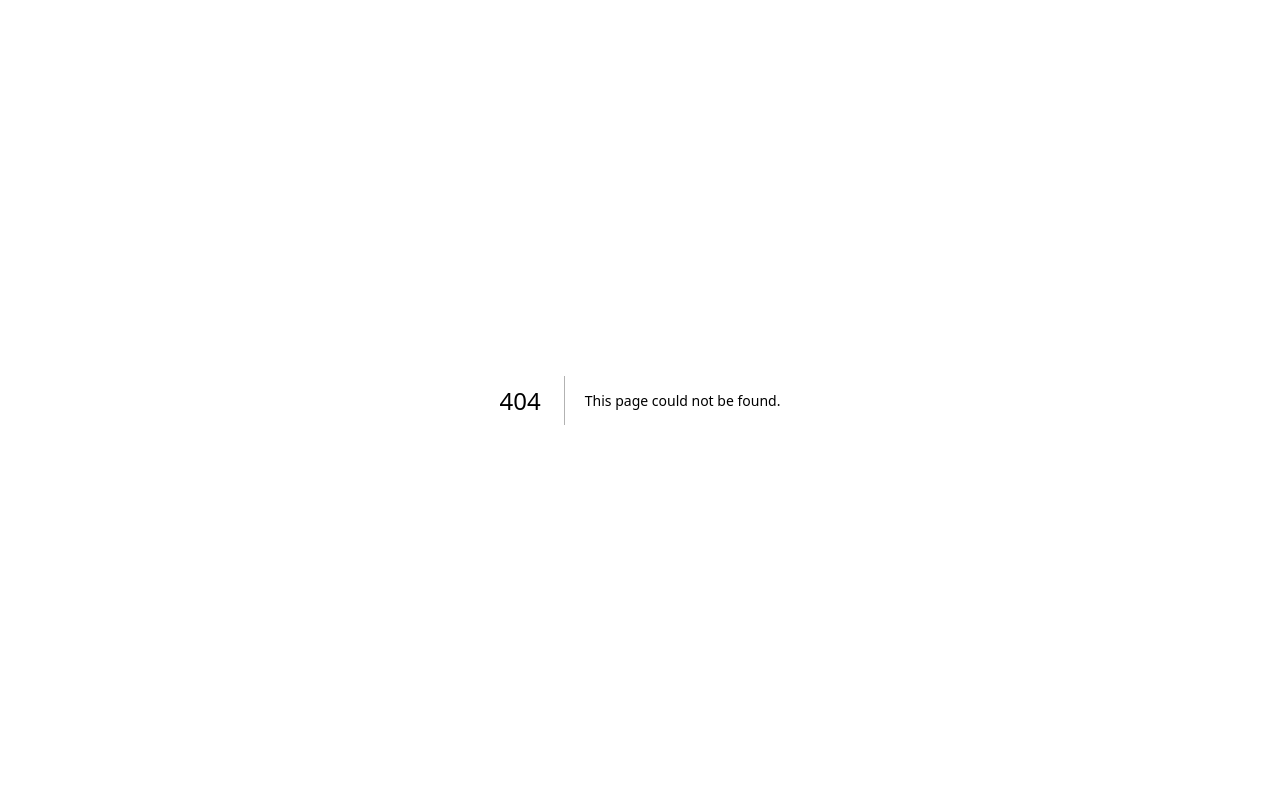
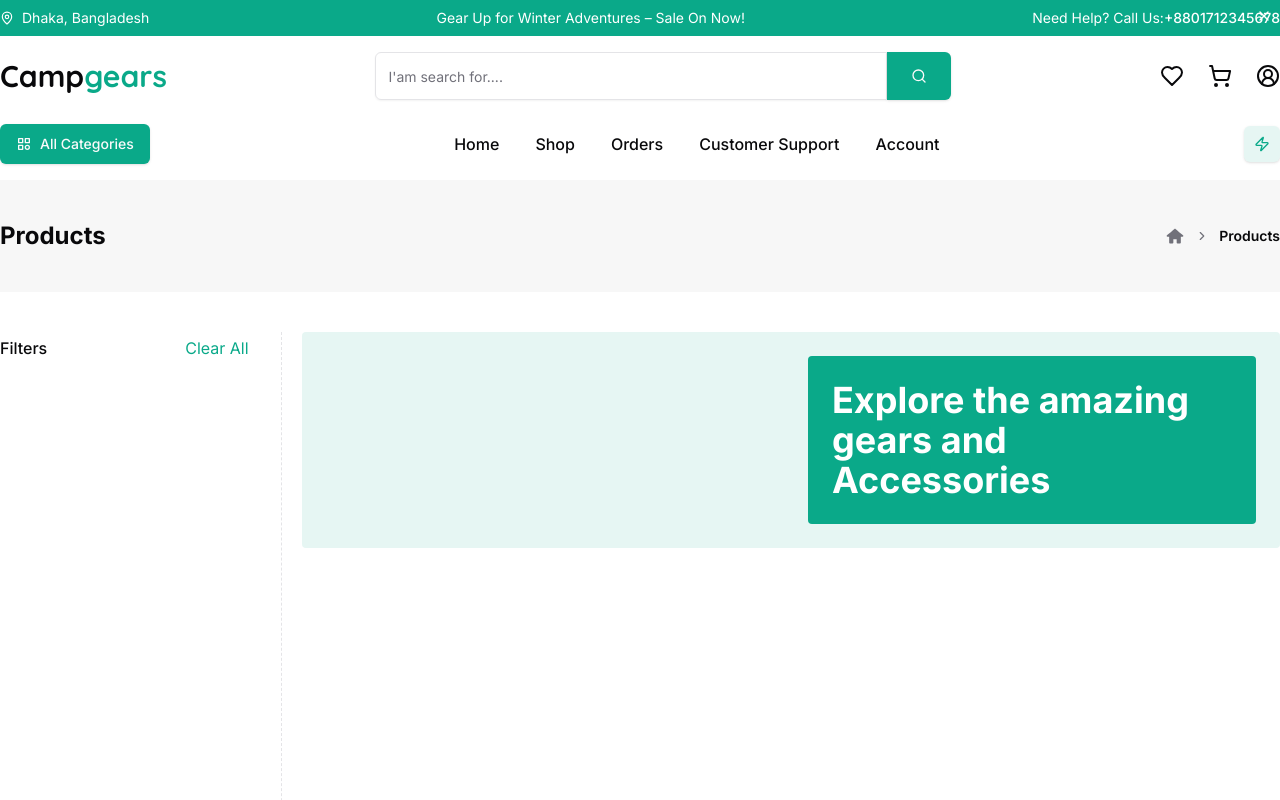
Before and after one commit to noyonalways/campgears-web, a Next.js app: page /shop/products in a window 1280 px wide. Before the commit this address had no page. Shown: the top 800 px of the page. Built offline with nearby package versions, Linux system fonts and the light colour scheme.

Commit message:
feat: products page added with simple design

```diff
--- /dev/null
+++ b/src/app/(main-layout)/shop/products/page.tsx
@@ -0,0 +1,37 @@
+import { PageBreadcrumb } from "@/components/breadcrumbs";
+
+const ProductsPage = () => {
+  return (
+    <section>
+      <PageBreadcrumb currentPage="Products" />
+      <div className="container lg:my-10">
+        <div className="flex h-screen">
+          {/* left sidebar */}
+          <div className="basis-[22%] border-r border-dashed">
+            <div className="lg:pr-4">
+              <div className="flex justify-between items-center">
+                <h3 className="font-medium">Filters</h3>
+                <button className="text-primary hover:bg-primary/10 rounded px-4 py-1">
+                  Clear All
+                </button>
+              </div>
+            </div>
+          </div>
+
+          {/* main contents */}
+          <div className="flex-1">
+            <div className="lg:pl-5">
+              <div className="bg-primary/10 flex justify-end lg:p-6 rounded">
+                <div className="bg-primary text-white w-full lg:text-4xl font-bold lg:p-6 rounded max-w-md">
+                  Explore the amazing gears and Accessories
+                </div>
+              </div>
+            </div>
+          </div>
+        </div>
+      </div>
+    </section>
+  );
+};
+
+export default ProductsPage;
--- a/src/shared/navbar/menubar/index.tsx
+++ b/src/shared/navbar/menubar/index.tsx
@@ -23,8 +23,13 @@ export default function MainMenubar() {
 
       {/* Products Menu */}
       <MenubarMenu>
-        <MenubarTrigger>Products</MenubarTrigger>
+        <MenubarTrigger>Shop</MenubarTrigger>
         <MenubarContent>
+          <Link href={`/shop/products`}>
+            <MenubarItem>
+              All Products <MenubarShortcut>⌘A</MenubarShortcut>
+            </MenubarItem>
+          </Link>
           <MenubarItem>
             New Arrivals <MenubarShortcut>⌘T</MenubarShortcut>
           </MenubarItem>
```
